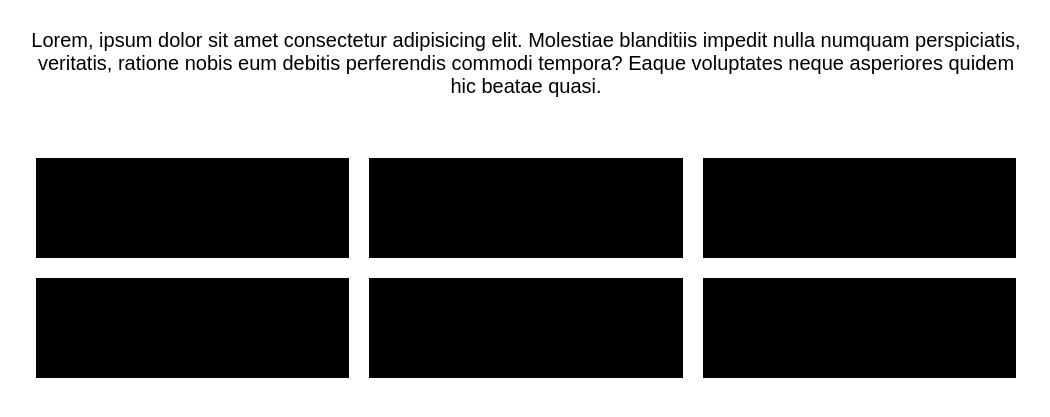
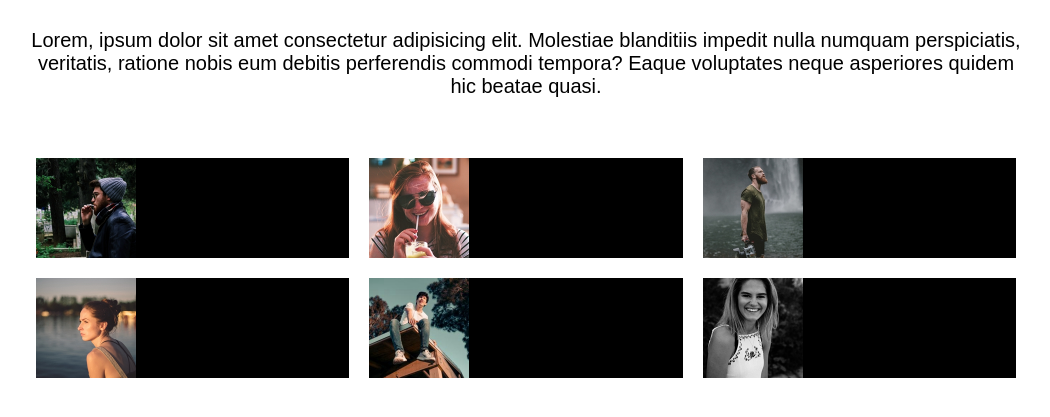
Before and after one commit to EmanueleManno/html-css-float-cards-NEW, a plain HTML site: page index.html in a window 1280 px wide. Shown: the part 129-546 px from the top of the page, without its empty margins (114-1164 px from the left). Drawn offline with Linux system fonts and the light colour scheme; a web font is replaced by a local one.

Commit message:
Add Images on cards

```diff
--- a/css/style.css
+++ b/css/style.css
@@ -53,3 +53,9 @@ p {
     background-color: black;
     height: 100px;
 }
+
+/*IMMAGINI*/
+.card-image {
+    width: auto;
+    height: 100%;
+}
--- a/index.html
+++ b/index.html
@@ -33,26 +33,32 @@
                 <div class="clearfix">
                     <div class="column">
                         <div class="card">
+                            <img class="card-image" src="./img/male1.png" alt="Marco Bianchi">
                         </div>
                     </div>
                     <div class="column">
                         <div class="card">
+                            <img class="card-image" src="./img/female1.png" alt="Laura Rossi">
                         </div>
                     </div>
                     <div class="column">
                         <div class="card">
+                            <img class="card-image" src="./img/male2.png" alt="Giorgio Verdi">
                         </div>
                     </div>
                     <div class="column">
                         <div class="card">
+                            <img class="card-image" src="./img/female2.png" alt="Marta Ipsum">
                         </div>
                     </div>
                     <div class="column">
                         <div class="card">
+                            <img class="card-image" src="./img/male3.png" alt="Roberto Lorem">
                         </div>
                     </div>
                     <div class="column">
                         <div class="card">
+                            <img class="card-image" src="./img/female3.png" alt="Daniela Amet">
                         </div>
                     </div>
                 </div>
```
